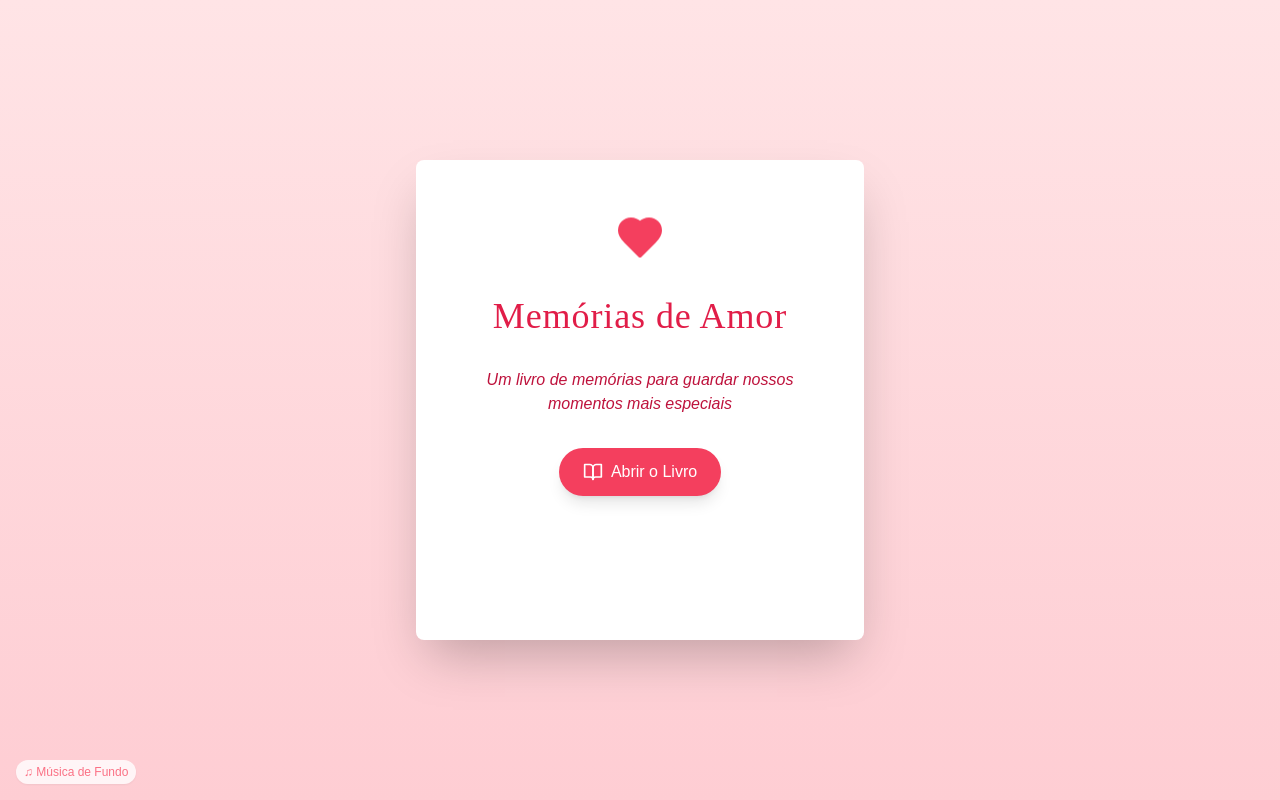
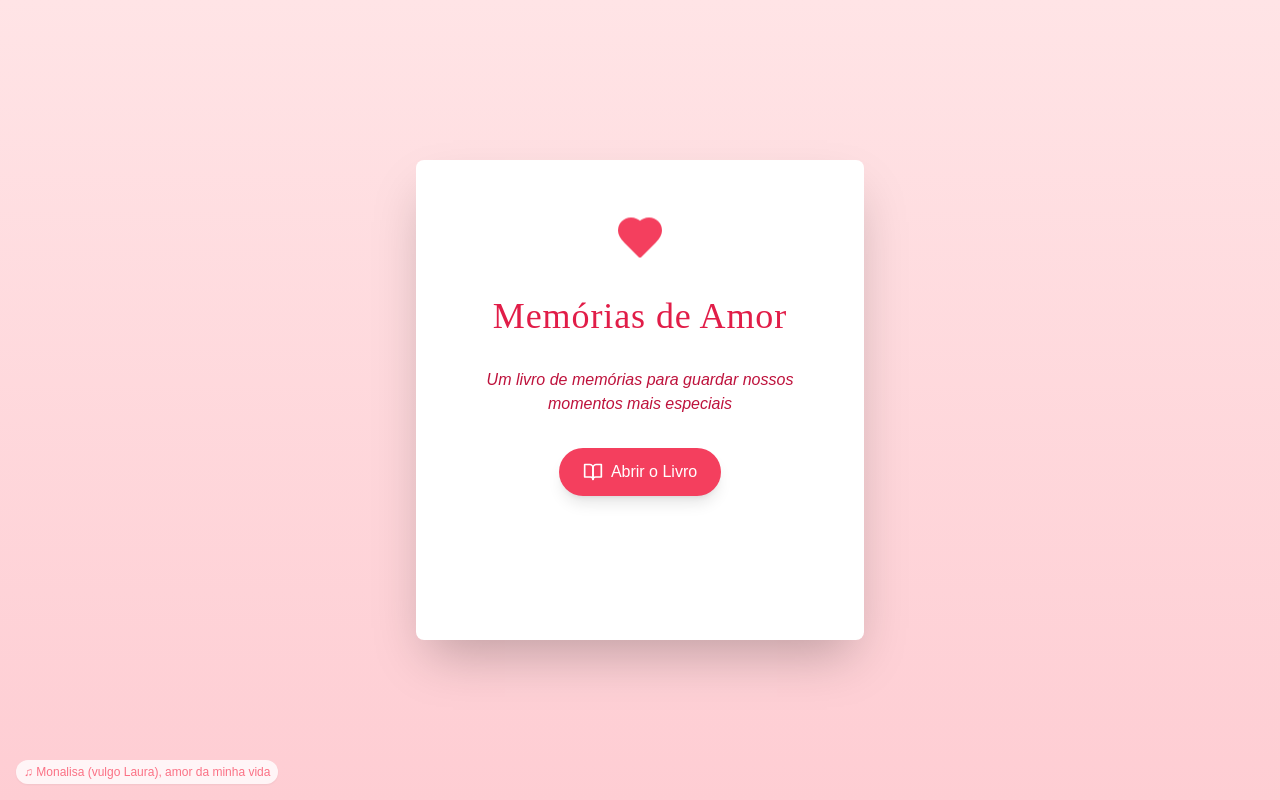
Before and after one commit to Duduzin13/LauraOliveira, a React (Vite) app: page / in a window 1280 px wide. Built offline with nearby package versions, Linux system fonts and the light colour scheme.

Commit message:
sua mensageeeeeeeee2

```diff
--- a/src/components/MusicPlayer.tsx
+++ b/src/components/MusicPlayer.tsx
@@ -34,7 +34,7 @@ const MusicPlayer: React.FC<MusicPlayerProps> = ({ isPlaying }) => {
         preload="auto"
       />
       <div className="text-xs text-rose-400 bg-white/80 px-2 py-1 rounded-full shadow-sm">
-        ♫ Música de Fundo
+        ♫ Monalisa (vulgo Laura), amor da minha vida
       </div>
     </div>
   );
```
